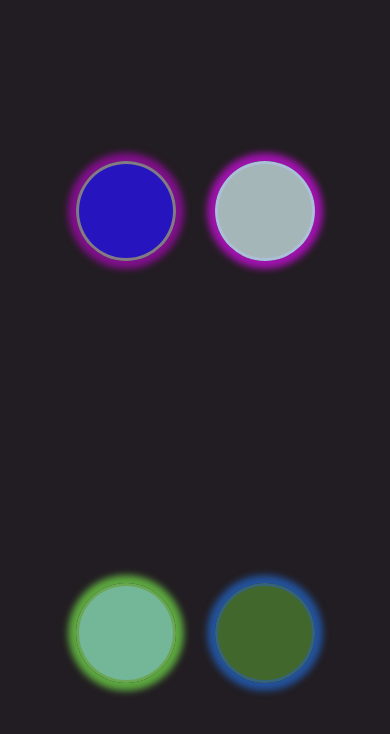
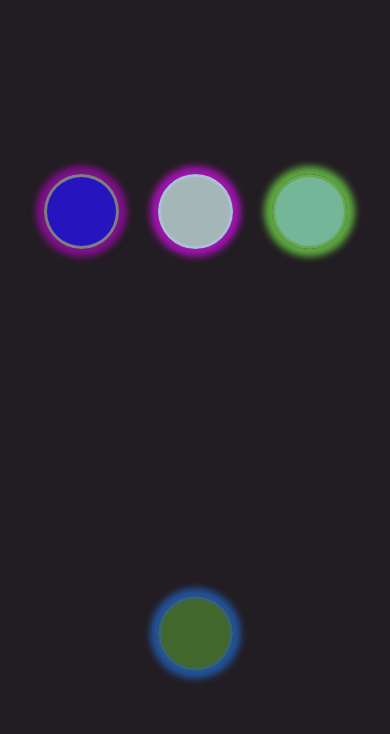
Before and after one commit to franco-ortega/glowing-colors, a React (Create React App) app: page / in a window 390 px wide. Shown: the top 734 px of the page. Built offline with nearby package versions, Linux system fonts and the light colour scheme.

Commit message:
aupdate Orb for mobile view; add media query for larger views

```diff
--- a/src/components/Orb/Orb.module.css
+++ b/src/components/Orb/Orb.module.css
@@ -1,8 +1,14 @@
 .Orb {
   border-radius: 50%;
-  height: 100px;
-  width: 100px;
+  height: 75px;
+  width: 75px;
   margin: 5vw;
+}
 
-  border: thick solid rgb(144, 238, 144);
+@media screen and (min-width: 500px) {
+  .Orb {
+    height: 100px;
+    width: 100px;
+  }
+
 }
```
